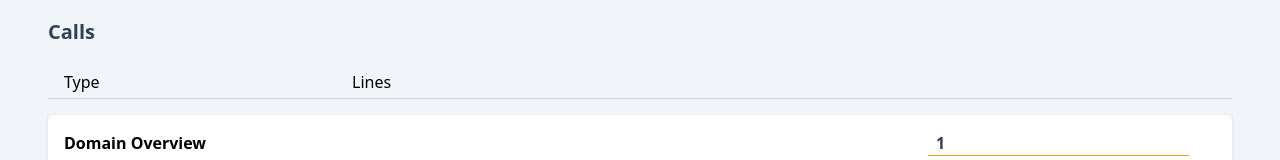
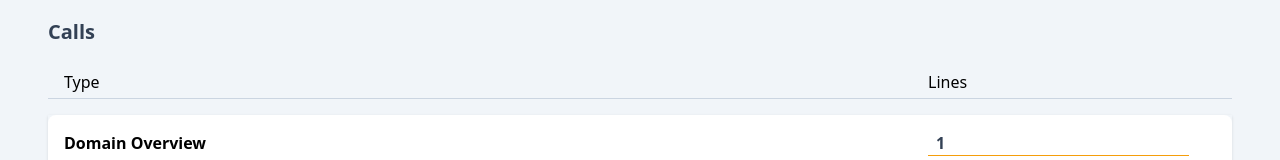
Before and after one commit to Noogic/semrush-pricing-calculator, a Vue app: page / in a window 1280 px wide. Shown: the part 274-434 px from the top of the page. Built offline with nearby package versions, Linux system fonts and the light colour scheme.

Commit message:
Fix spacing

```diff
--- a/src/App.vue
+++ b/src/App.vue
@@ -32,7 +32,7 @@
                 <h2 class="text-xl font-bold text-slate-700">Calls</h2>
                 <div class="mt-6">
                     <div class="px-4 pb-1 grid grid-cols-8 border-b border-slate-300">
-                        <div class="col-span-2">Type</div>
+                        <div class="col-span-6">Type</div>
                         <div>Lines</div>
                     </div>
                     <div class="mt-4 space-y-4">
```
